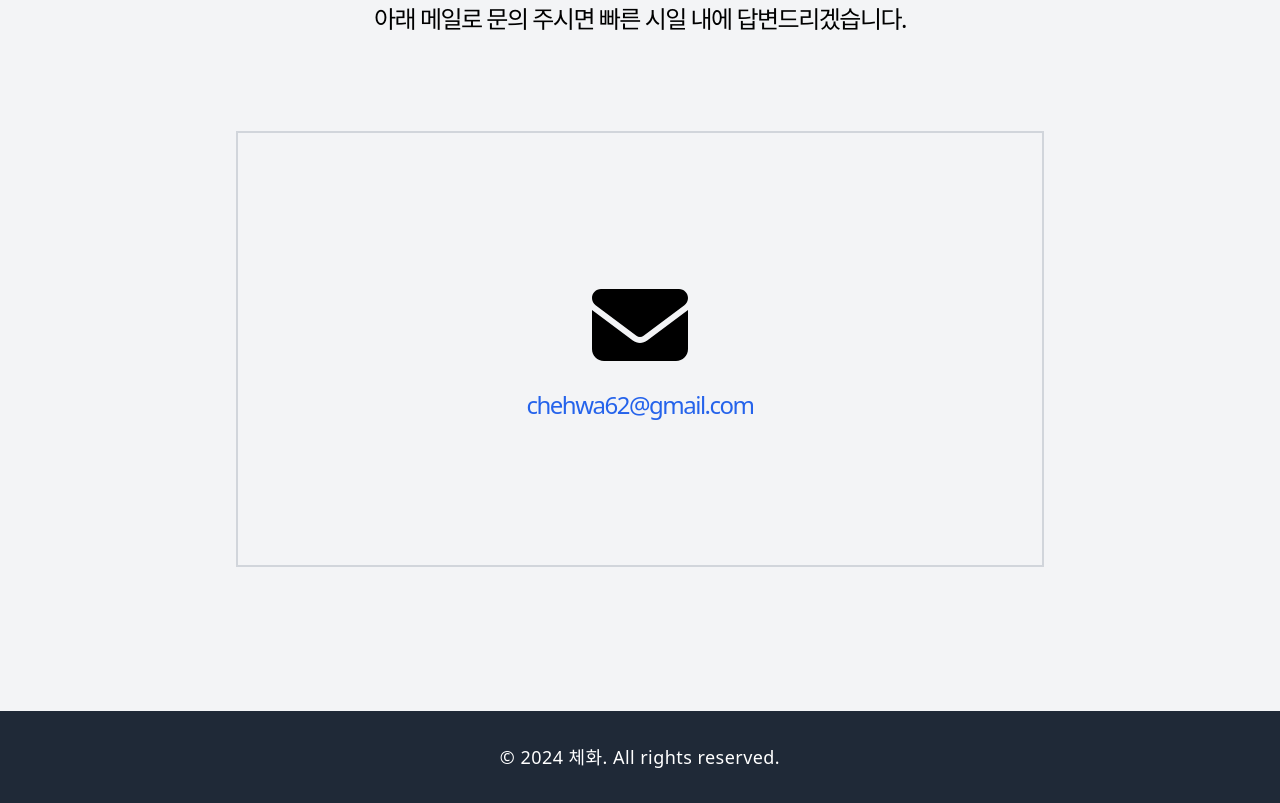
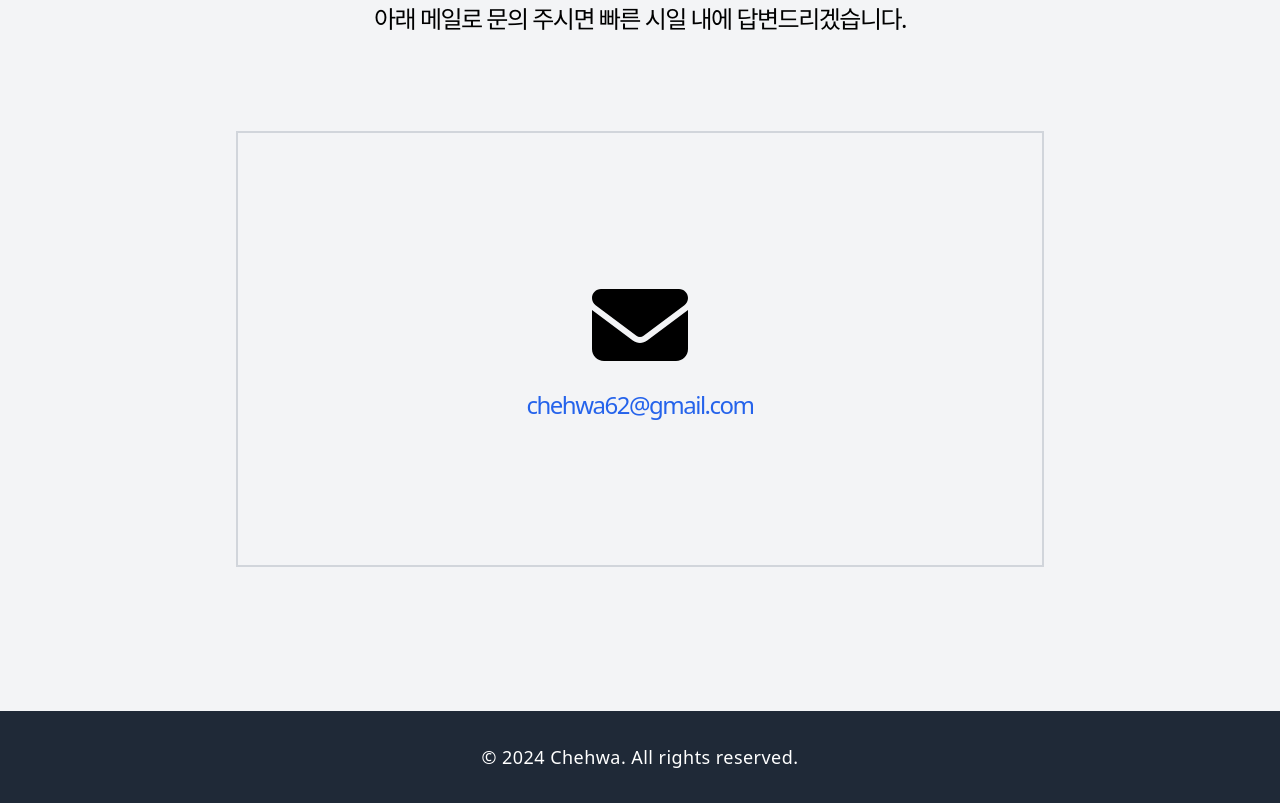
Before and after one commit to NekoGroove01/chehwa-info, a plain HTML site: page index.html in a window 1280 px wide. Shown: the part 3337-4140 px from the top of the page. Drawn offline with nearby package versions, Linux system fonts and the light colour scheme.

Commit message:
creative commons

```diff
--- a/index.html
+++ b/index.html
@@ -158,7 +158,7 @@
 
     <footer class="bg-gray-800 text-white py-8">
       <div class="container mx-auto px-6 text-lg text-center tracking-wide">
-        <p>&copy; 2024 체화. All rights reserved.</p>
+        <p>&copy; 2024 Chehwa. All rights reserved.</p>
       </div>
     </footer>
 
```
